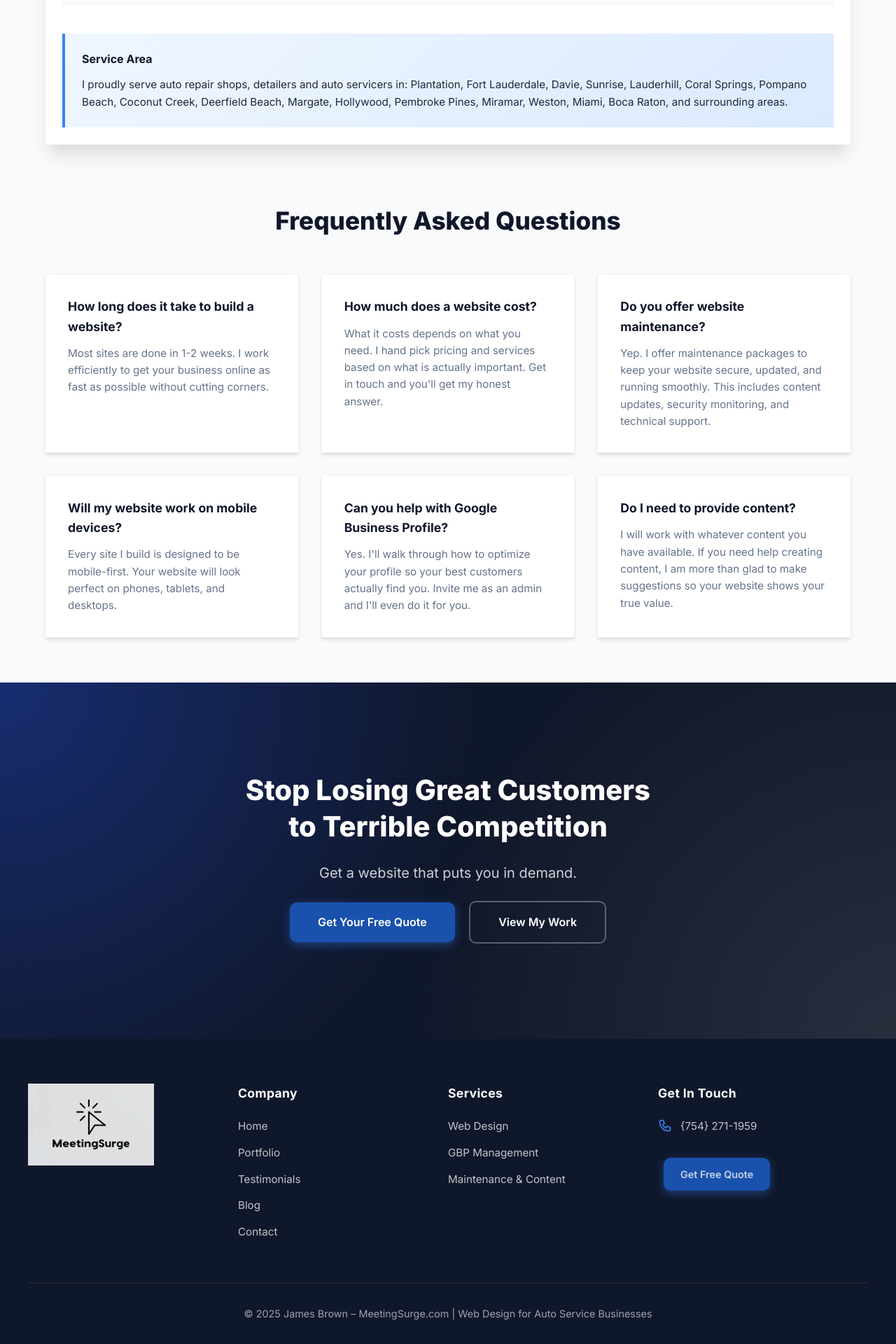
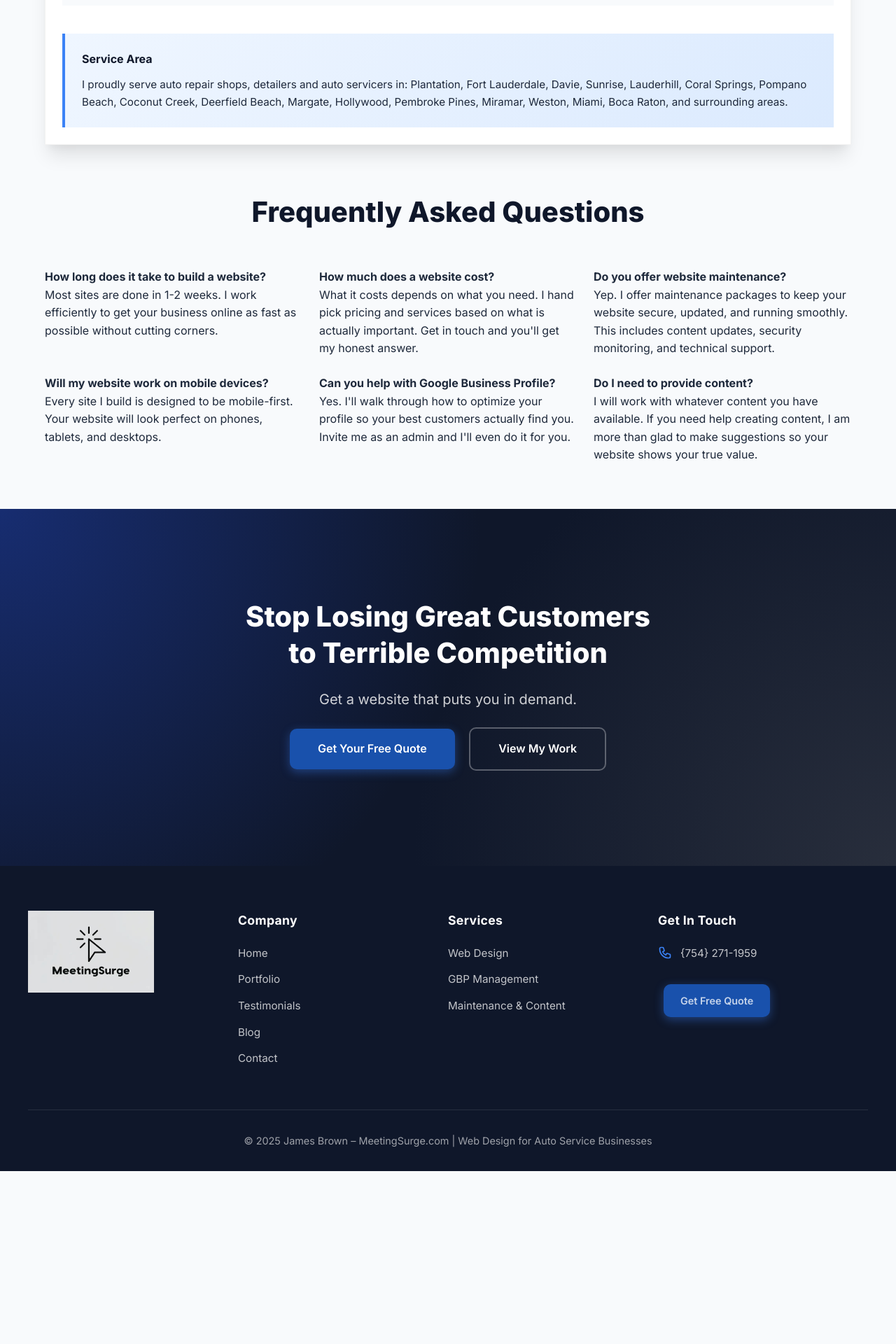
Before and after one commit to JamesBrownR/MeetingSurge, a Jekyll site: the page built from contact/index.html, in a window 1280 px wide. Shown: the part 1901-3821 px from the top of the page at 70% size. Built offline with Jekyll 4.4.1, drawn with Linux system fonts in a browser that asks for light colours; after the commit the page ends 3574 px from its top, so only the background shows below that.

Commit message:
Update index.html

```diff
--- a/contact/index.html
+++ b/contact/index.html
@@ -206,54 +206,6 @@ description: Contact MeetingSurge for professional web design services for auto
       box-shadow: 0 6px 20px rgba(59, 130, 246, 0.23);
     }
 
-    /* --- FAQ SECTION --- */
-    .faq-container {
-      margin-top: 5rem;
-    }
-
-    .faq-container h2 {
-      text-align: center;
-      font-size: 2.2rem;
-      color: var(--primary);
-      font-weight: 800;
-      margin-bottom: 3rem;
-    }
-
-    .faq-grid {
-      display: grid;
-      grid-template-columns: repeat(auto-fit, minmax(300px, 1fr));
-      gap: 2rem;
-    }
-
-    .faq-card {
-      background: var(--surface);
-      padding: 2rem;
-
-      box-shadow: var(--shadow-md);
-      border: var(--card-border);
-      transition: transform 0.3s ease;
-    }
-
-    .faq-card:hover {
-      transform: translateY(-5px);
-      border-color: rgba(59, 130, 246, 0.2);
-    }
-
-    .faq-card h4 {
-      color: var(--primary);
-      font-size: 1.1rem;
-      font-weight: 700;
-      margin-bottom: 0.75rem;
-    }
-
-    .faq-card p {
-      color: var(--text-muted);
-      font-size: 0.95rem;
-      line-height: 1.6;
-    }
-
-
-
 
   </style>
 
```
